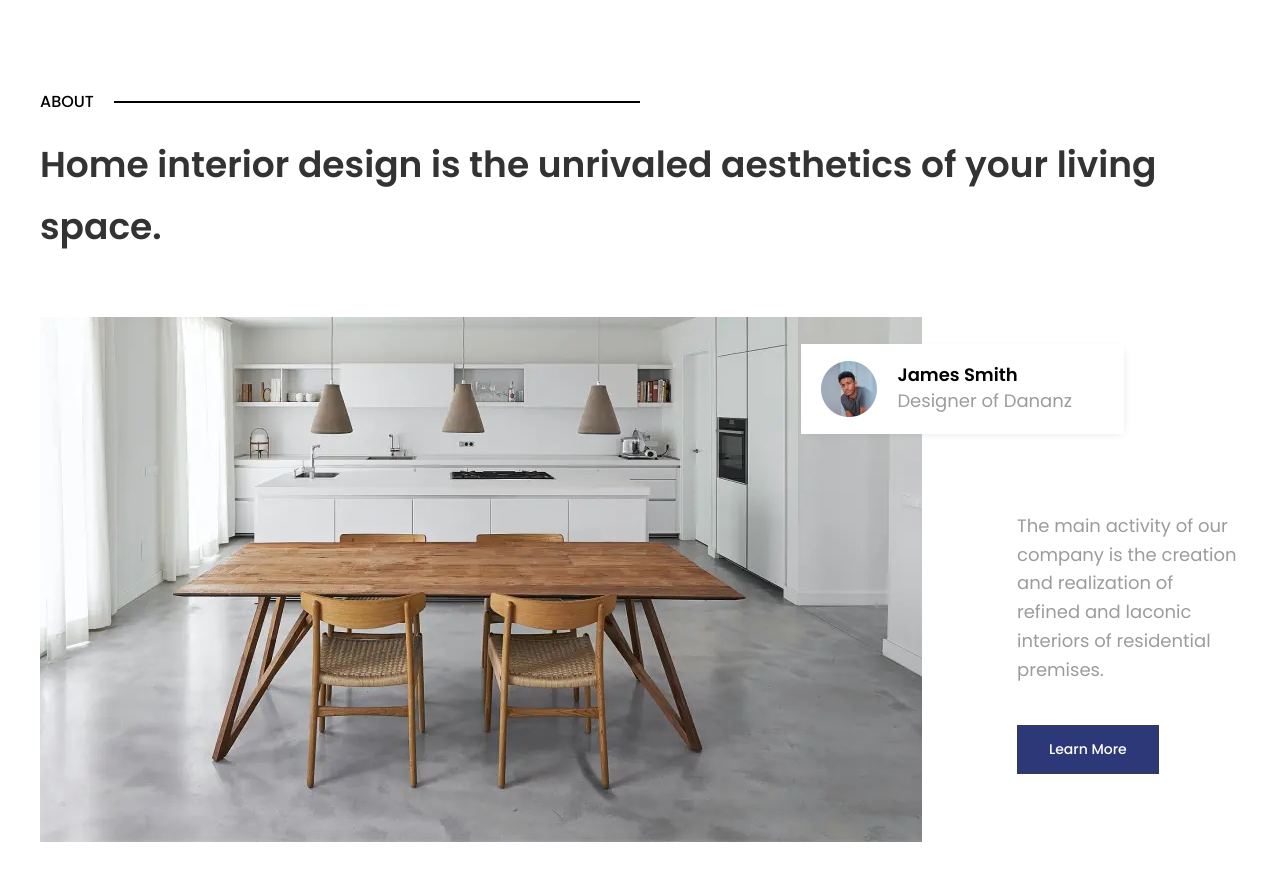
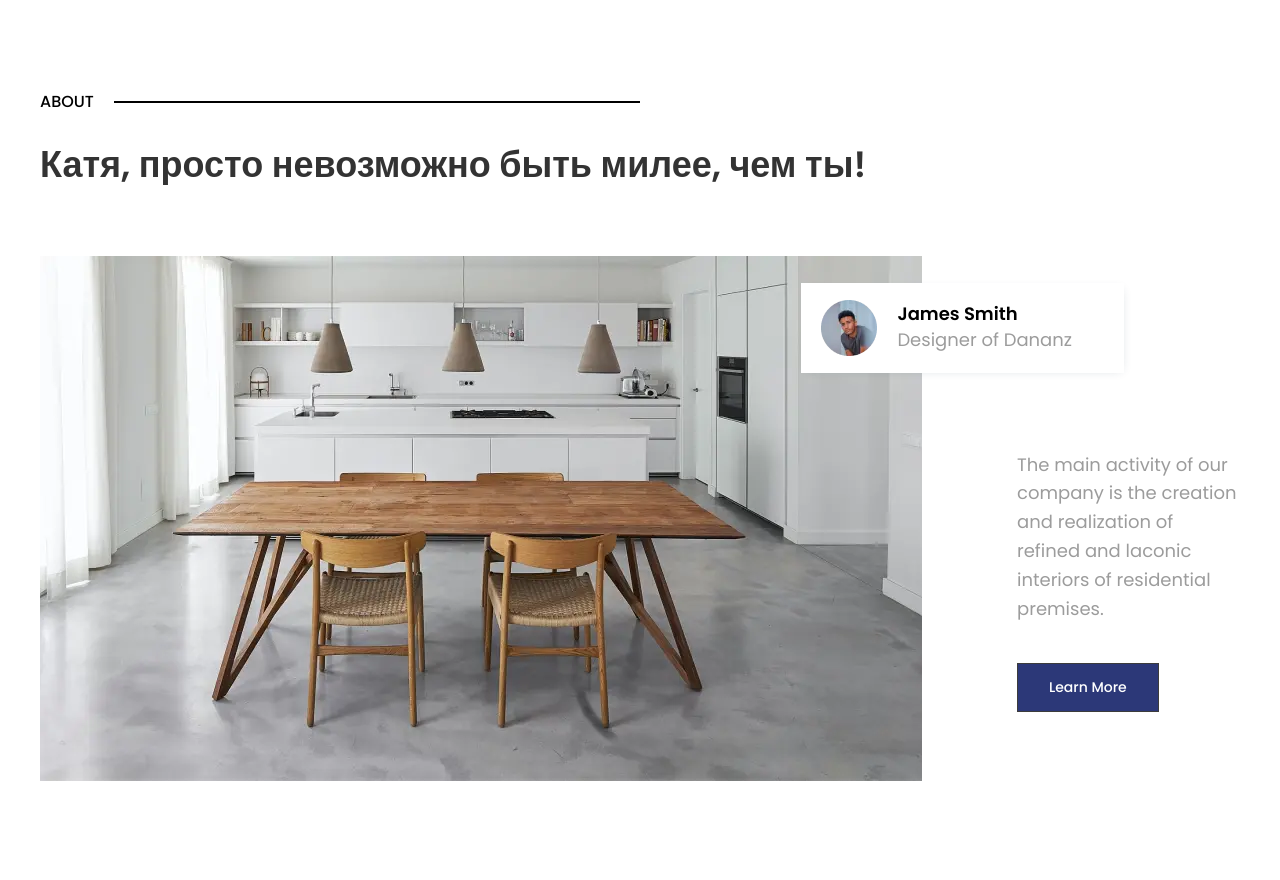
Before and after one commit to 1egasi/voenka, a plain HTML site: page index.html in a window 1280 px wide. Shown: the part 1120-2000 px from the top of the page. Drawn offline with Linux system fonts and the light colour scheme.

Commit message:
Update index.html

```diff
--- a/index.html
+++ b/index.html
@@ -74,7 +74,7 @@
 							<div class="description__line" data-watch data-watch-once></div>
 						</div>
 						<h2 class="description__title">
-							Home interior design is the unrivaled aesthetics of your living space.
+							Катя, просто невозможно быть милее, чем ты!
 						</h2>
 					</div>
 					<div class="general__content">
```
